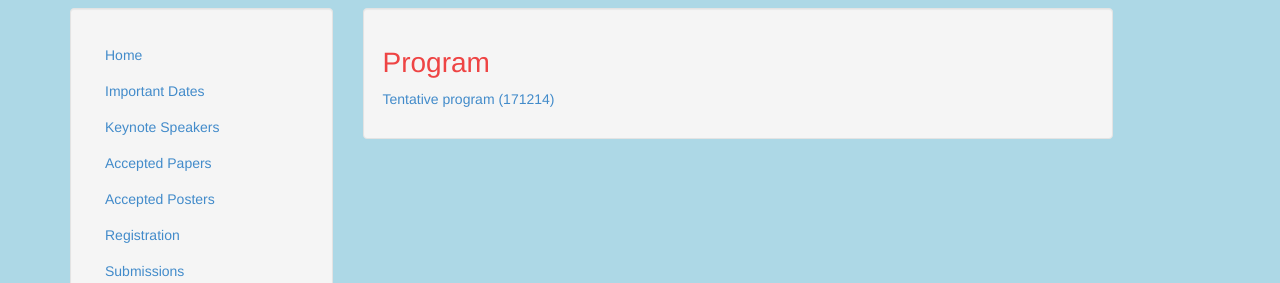
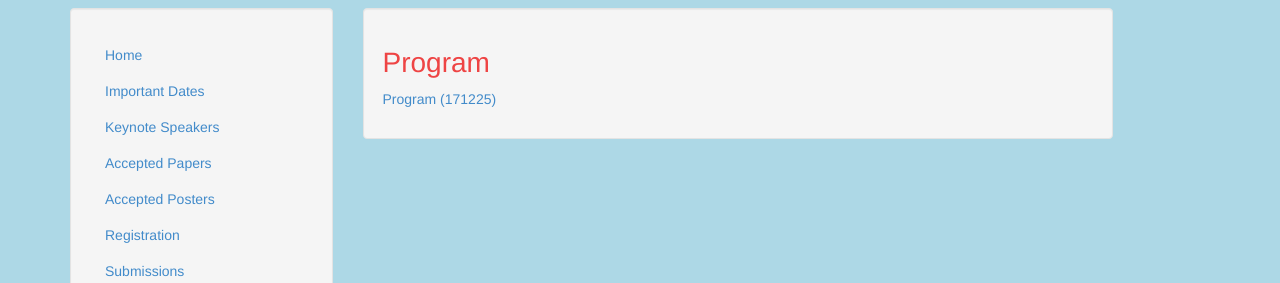
Before and after one commit to APBC2018/apbc2018.github.io, a Jekyll site: the page built from program.md, in a window 1280 px wide. Shown: the part 340-623 px from the top of the page. Built offline with Jekyll 4.4.1, drawn with Linux system fonts in a browser that asks for light colours; our own code applies the rules of GitHub Pages for plain Markdown files.

Commit message:
update program

```diff
--- a/program.md
+++ b/program.md
@@ -3,4 +3,4 @@ layout: default
 ---
 # Program
 
-[Tentative program (171214)](APBC2018_program_v3.pdf)
+[Program (171225)](APBC2018_program_v4.pdf)
```
Also changed, not shown: index.md (+1 -0 lines), 1 other file.
